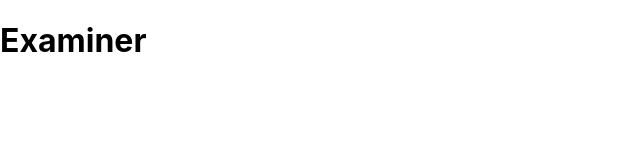
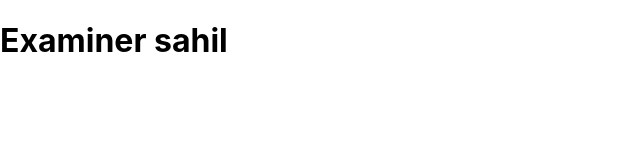
Before and after one commit to SahilRajpal-hub/Examiner, a React (Create React App) app in the folder frontend/: page / in a window 1280 px wide. Shown: the top 160 px of the page, without its empty margins (0-640 px from the left). Built offline with nearby package versions, Linux system fonts and the light colour scheme.

Commit message:
checking branch

```diff
--- a/frontend/src/App.js
+++ b/frontend/src/App.js
@@ -1,7 +1,7 @@
 const App = () => {
   return (
     <div className='App'>
-      <h1>Examiner</h1>
+      <h1>Examiner sahil</h1>
     </div>
   )
 }
```
